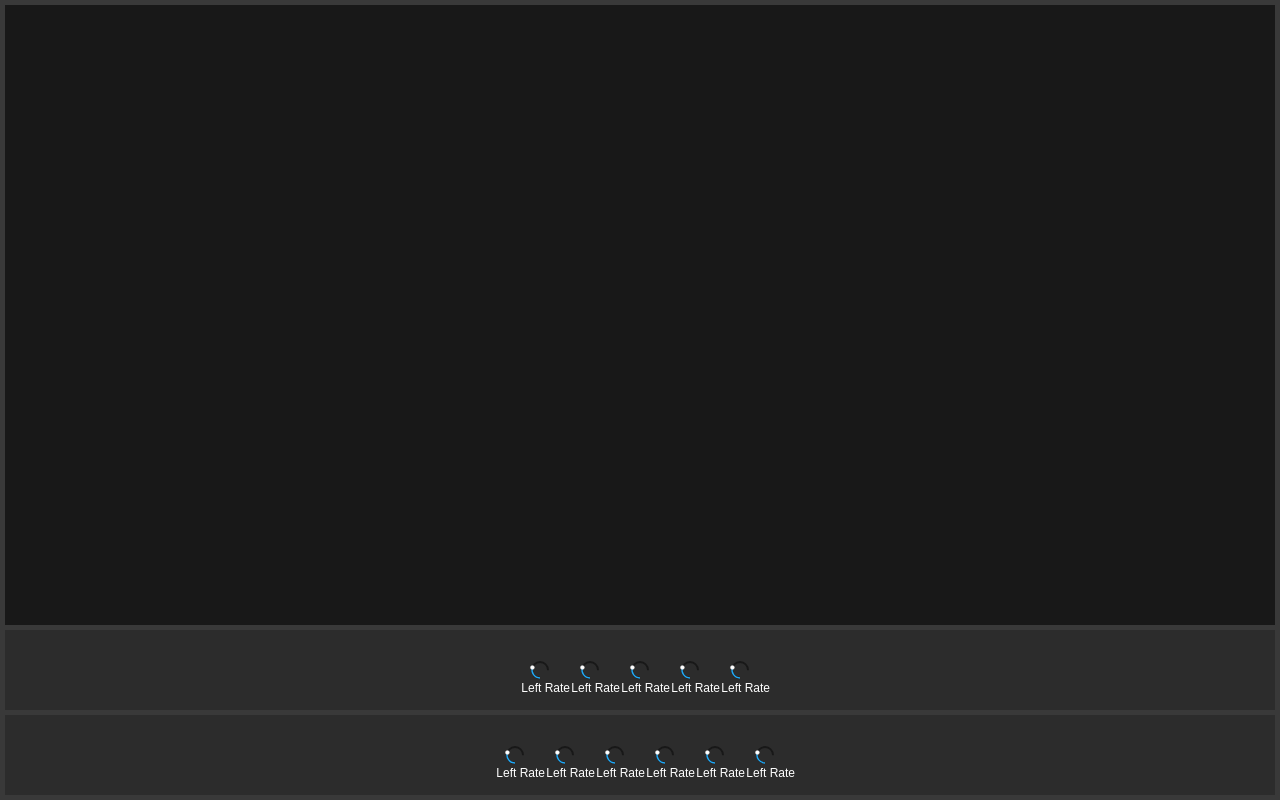
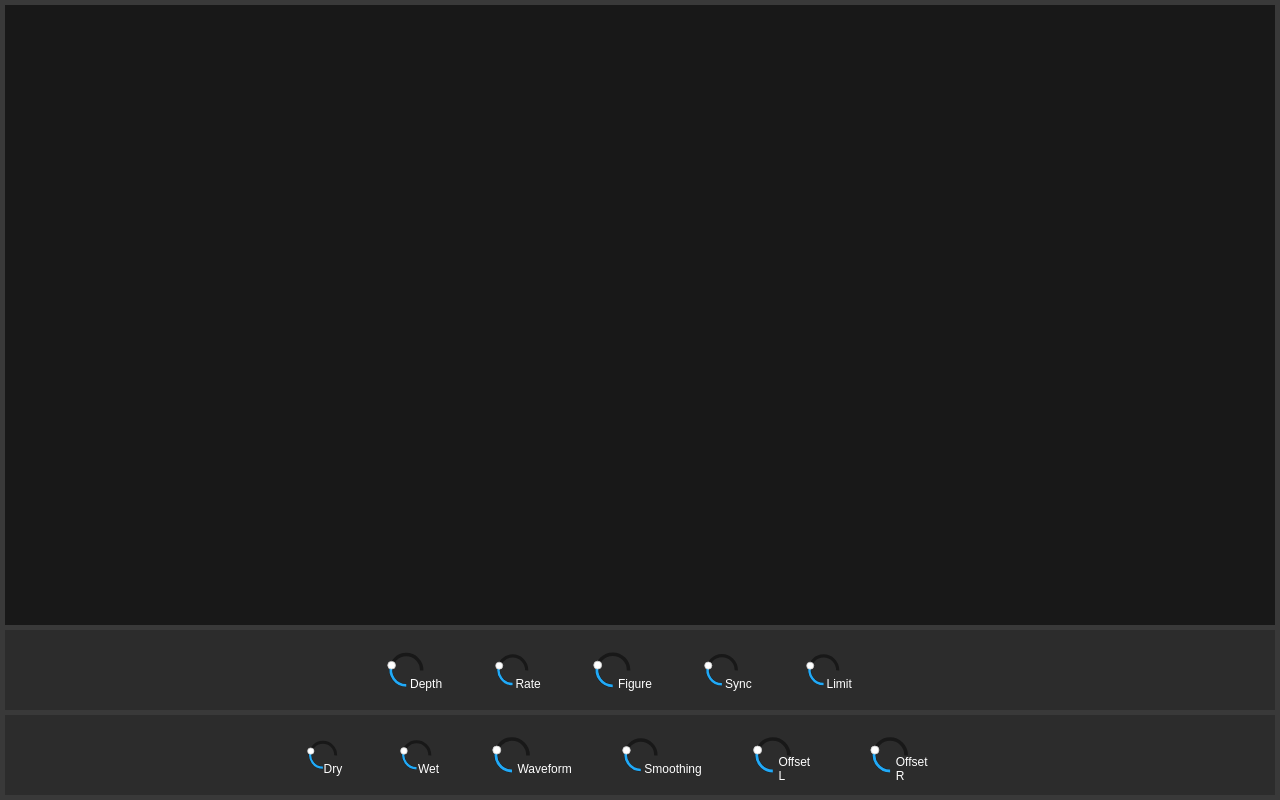
Before and after one commit to yamadapc/augmented-audio, a React (Create React App) app in the folder packages/tremolo-plugin-frontend/: page / in a window 1280 px wide. Built offline with nearby package versions, Linux system fonts and the light colour scheme.

Commit message:
Minor style changes

```diff
--- a/packages/tremolo-plugin-frontend/src/Controls/RotaryControl/index.css
+++ b/packages/tremolo-plugin-frontend/src/Controls/RotaryControl/index.css
@@ -1,6 +1,6 @@
 .RotaryControl {
   display: flex;
-  flex-direction: column;
+  flex-direction: row;
   max-width: 100px;
   height: 80px;
   justify-content: center;
@@ -8,14 +8,19 @@
   margin: 0 5px;
   color: white;
   cursor: pointer;
+  padding-right: 20px;
   position: relative;
   user-select: none;
 }
 
 .RotaryControl label {
-  position: absolute;
-  bottom: 15px;
-  right: -10px;
+  position: relative;
+  bottom: -14px;
+  right: 20px;
+}
+
+.RotaryControl svg {
+  margin-right: 5px;
 }
 
 .RotaryControl .RotaryControl__Circle .RotaryControl__Circle__Background {
--- a/packages/tremolo-plugin-frontend/src/Controls/RotaryControl/index.js
+++ b/packages/tremolo-plugin-frontend/src/Controls/RotaryControl/index.js
@@ -3,13 +3,12 @@ import { useEffect, useRef, useState } from "react";
 
 const TWO_PI = 2 * Math.PI;
 
-export function RotaryControl() {
+export function RotaryControl({ name }) {
   const props = {
-    name: "Left Rate",
     initialValue: 0.4,
   };
 
-  const { name, initialValue } = props;
+  const { initialValue } = props;
 
   const [mousePosition, setMousePosition] = useState({ x: 0, y: 0 });
   const [isMoving, setIsMoving] = useState(false);
--- a/packages/tremolo-plugin-frontend/src/Controls/index.js
+++ b/packages/tremolo-plugin-frontend/src/Controls/index.js
@@ -5,20 +5,20 @@ export default function Controls() {
   return (
     <div className="Controls">
       <div className="Box">
-        <RotaryControl />
-        <RotaryControl />
-        <RotaryControl />
-        <RotaryControl />
-        <RotaryControl />
+        <RotaryControl name="Depth" />
+        <RotaryControl name="Rate" />
+        <RotaryControl name="Figure" />
+        <RotaryControl name="Sync" />
+        <RotaryControl name="Limit" />
       </div>
 
       <div className="Box">
-        <RotaryControl />
-        <RotaryControl />
-        <RotaryControl />
-        <RotaryControl />
-        <RotaryControl />
-        <RotaryControl />
+        <RotaryControl name="Dry" />
+        <RotaryControl name="Wet" />
+        <RotaryControl name="Waveform" />
+        <RotaryControl name="Smoothing" />
+        <RotaryControl name="Offset L" />
+        <RotaryControl name="Offset R" />
       </div>
     </div>
   );
```
